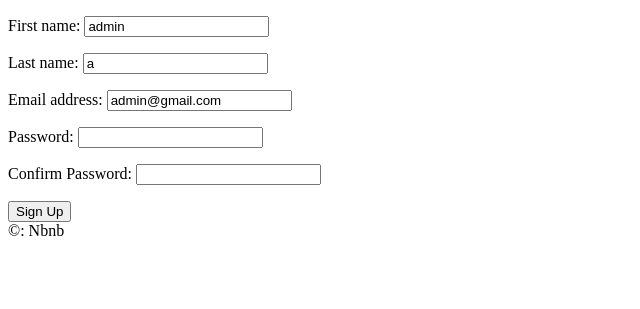
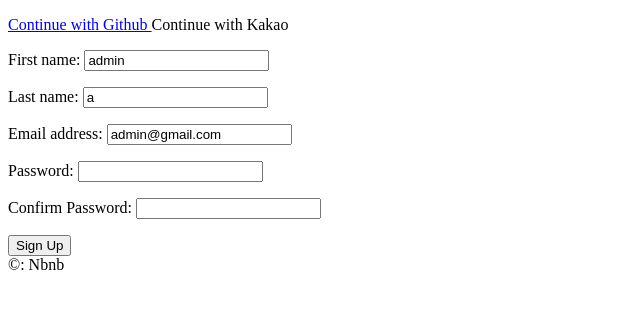
Before and after one commit to jinwoo1990/airbnb-clone, a Django app: page /users/signup/ in a window 1280 px wide. Shown: the part 78-387 px from the top of the page, without its empty margins (0-640 px from the left). Run offline with Django 3.2, Linux system fonts and the light colour scheme.

Commit message:
github 로그인 기능 구현

```diff
--- /dev/null
+++ b/templates/partials/social_login.html
@@ -0,0 +1,8 @@
+<div>
+    <a href="{% url 'users:github-login' %}">
+        Continue with Github
+    </a>
+    <a>
+        Continue with Kakao
+    </a>
+</div>
--- a/templates/users/login.html
+++ b/templates/users/login.html
@@ -8,6 +8,9 @@
 {% endblock search-bar %}
 
 {% block content %}
+
+    {% include 'partials/social_login.html' %}
+
     <form method="POST" action="{% url "users:login" %}">
         {% csrf_token %}
         {{ form.as_p }}
--- a/templates/users/signup.html
+++ b/templates/users/signup.html
@@ -8,6 +8,9 @@
 {% endblock search-bar %}
 
 {% block content %}
+
+    {% include 'partials/social_login.html' %}
+
     <form method="POST" action="{% url "users:signup" %}">
         {% csrf_token %}
         {{ form.as_p }}
--- a/users/admin.py
+++ b/users/admin.py
@@ -26,7 +26,8 @@ class CustomUserAdmin(UserAdmin):
                     "birthdate",
                     "language",
                     "currency",
-                    "superhost"
+                    "superhost",
+                    "login_method"
                 )
             },
         ),
@@ -47,4 +48,5 @@ class CustomUserAdmin(UserAdmin):
         "is_superuser",
         "email_verified",
         "email_secret",
+        "login_method",
     )
--- a/users/models.py
+++ b/users/models.py
@@ -38,6 +38,16 @@ class User(AbstractUser):
         (CURRENCY_KRW, "KRW"),
     )
 
+    LOGIN_EMAIL = "email"
+    LOGIN_GITHUB = "github"
+    LOGIN_KAKAO = "kakao"
+
+    LOGIN_CHOICES = (
+        (LOGIN_EMAIL, "Email"),
+        (LOGIN_GITHUB, "Github"),
+        (LOGIN_KAKAO, "Kakao")
+    )
+
     avatar = models.ImageField(upload_to="avatars", blank=True)
     gender = models.CharField(choices=GENDER_CHOICES,max_length=10, blank=True)
     bio = models.TextField(blank=True)
@@ -47,6 +57,7 @@ class User(AbstractUser):
     superhost = models.BooleanField(default=False)
     email_verified = models.BooleanField(default=False)
     email_secret = models.CharField(max_length=20, default="", blank=True)
+    login_method = models.CharField(max_length=50, choices=LOGIN_CHOICES, default=LOGIN_EMAIL)
 
     def verify_email(self):
         if self.email_verified is False:
--- a/users/urls.py
+++ b/users/urls.py
@@ -6,6 +6,8 @@ app_name = "users"
 
 urlpatterns = [
     path("login/", views.LoginView.as_view(), name="login"),
+    path("login/github", views.github_login, name="github-login"),
+    path("login/github/callback", views.github_callback, name="github-callback"),
     path("logout/", views.log_out, name="logout"),
     path("signup/", views.SignUpView.as_view(), name="signup"),
     path("verify/<str:key>", views.complete_verification, name="complete-verification")
--- a/users/views.py
+++ b/users/views.py
@@ -1,3 +1,5 @@
+import os
+import requests
 from django.views import View
 from django.views.generic import FormView
 from django.urls import reverse_lazy
@@ -81,3 +83,64 @@ def complete_verification(request, key):
         # TODO: add error message
         pass
     return redirect(reverse("core:home"))
+
+
+def github_login(request):
+    client_id = os.environ.get("GH_ID")
+    redirect_uri = "http://127.0.0.1:8000/users/login/github/callback"
+
+    return redirect(
+        f"https://github.com/login/oauth/authorize?client_id={client_id}&redirect_uri={redirect_uri}&scope=read:user"
+    )
+
+
+class GitHubException(Exception):
+    pass
+
+
+# raise Exception 으로 redirect 여러번 쓰는 것보다 깔끔하게 처리 가능
+# 이런 구조 코딩 생각해보자 (exception 을 이런 식으로 핸들링하는 방법)
+def github_callback(request):
+    try:
+        client_id = os.environ.get("GH_ID")
+        client_secret = os.environ.get("GH_SECRET")
+        code = request.GET.get("code", None)
+        if code is not None:
+            toekn_request = requests.post(
+                f"https://github.com/login/oauth/access_token?client_id={client_id}&client_secret={client_secret}&code={code}",
+                headers={"Accept": "application/json"}
+            )
+            token_json = toekn_request.json()
+            error = token_json.get("error", None)
+            if error is not None:
+                raise GitHubException()
+            else:
+                access_token = token_json.get("access_token")
+                profile_request = requests.get("https://api.github.com/user",
+                                               headers={"Authorization": f"token {access_token}",
+                                                        "Accept": "application/json"}
+                                               )
+                profile_json = profile_request.json()
+                username = profile_json.get("login", None)
+                if username is not None:
+                    name = profile_json.get("name")
+                    email = profile_json.get("email")
+                    bio = profile_json.get("bio")
+                    try:
+                        user = models.User.objects.get(email=email)
+                        if user.login_method != models.User.LOGIN_GITHUB:
+                            raise GitHubException()
+                    except models.User.DoesNotExist:
+                        user = models.User.objects.create(
+                            email=email, first_name=name, username=email, bio=bio, login_method=models.User.LOGIN_GITHUB)
+                        user.set_unusable_password()
+                        user.save()
+                    login(request, user)
+                    return redirect(reverse("core:home"))
+                else:
+                    raise GitHubException()
+        else:
+            raise GitHubException()
+    except GitHubException:
+        # send error message
+        return redirect(reverse("users:login"))
```
Also changed, not shown: users/migrations/0005_user_login_method.py (added), 2 other files.
